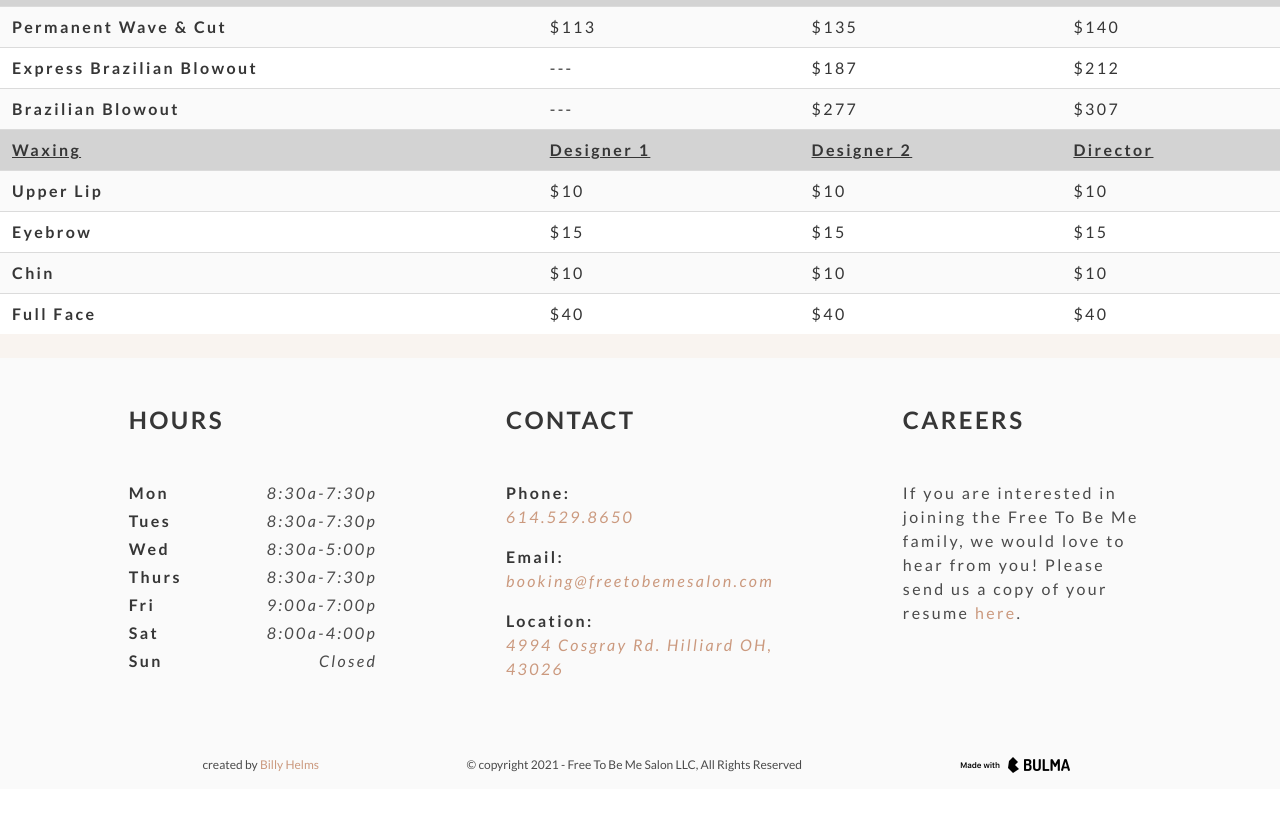
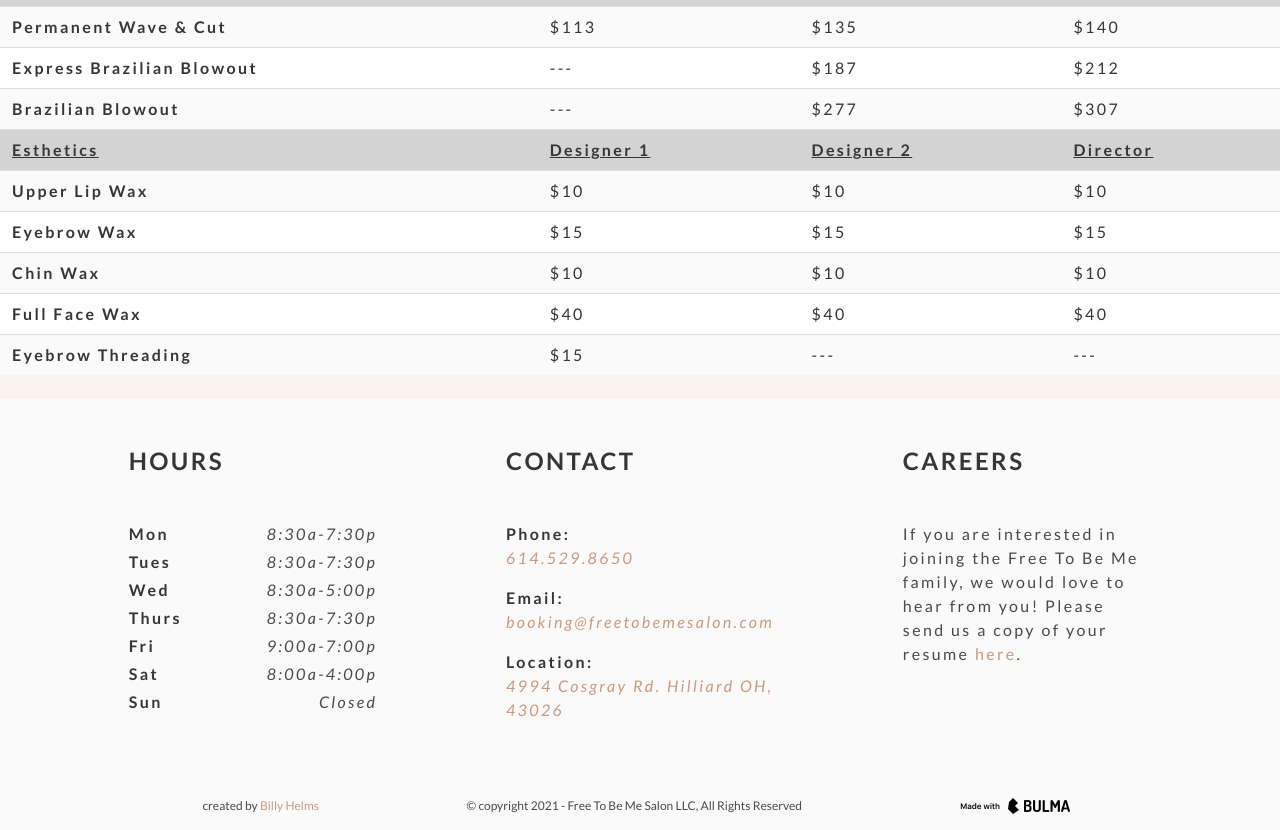
Before and after one commit to billyhelms24/salon-with-bulma, a website: page services.html in a window 1280 px wide. Shown: the part 1380-2210 px from the top of the page. Before the commit the page ends 2169 px from the top, so only its background shows below. Drawn offline with nearby package versions, Linux system fonts and the light colour scheme.

Commit message:
Add threading to services

```diff
--- a/services.html
+++ b/services.html
@@ -280,34 +280,40 @@
             <td>$307</td>
           </tr>
           <tr style="background-color: lightgray; text-decoration: underline;">
-            <th>Waxing</th>
+            <th>Esthetics</th>
             <th>Designer 1</th>
             <th>Designer 2</th>
             <th>Director</th>
           </tr>
           <tr>
-            <th>Upper Lip</th>
+            <th>Upper Lip Wax</th>
             <td>$10</td>
             <td>$10</td>
             <td>$10</td>
           </tr>
           <tr>
-            <th>Eyebrow</th>
+            <th>Eyebrow Wax</th>
             <td>$15</td>
             <td>$15</td>
             <td>$15</td>
           </tr>
           <tr>
-            <th>Chin</th>
+            <th>Chin Wax</th>
             <td>$10</td>
             <td>$10</td>
             <td>$10</td>
           </tr>
           <tr>
-            <th>Full Face</th>
+            <th>Full Face Wax</th>
             <td>$40</td>
             <td>$40</td>
             <td>$40</td>
+          </tr>
+          <tr>
+            <th>Eyebrow Threading</th>
+            <td>$15</td>
+            <td>---</td>
+            <td>---</td>
           </tr>
           <!-- <tr style="background-color: lightgray; text-decoration: underline;">
             <th>Esthetics</th>
```
